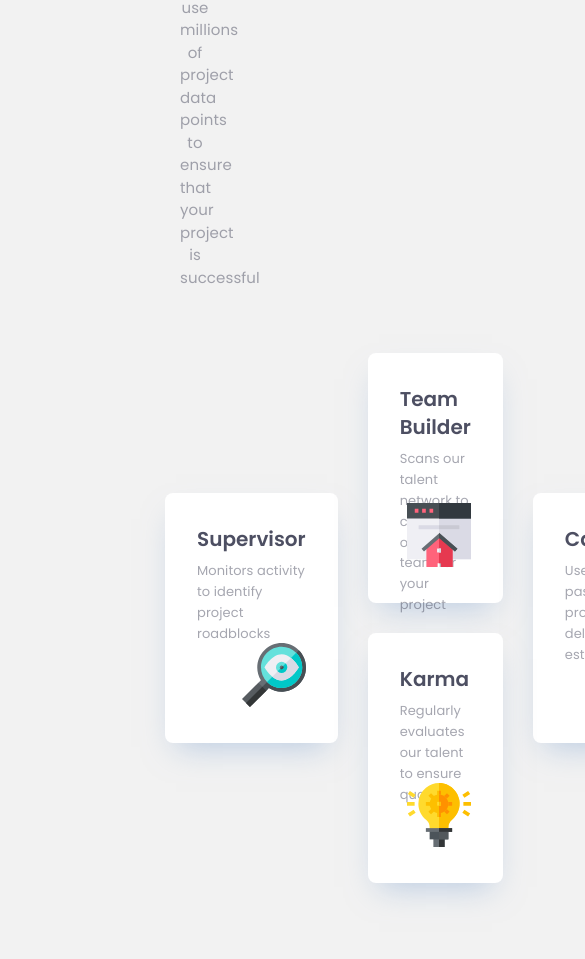
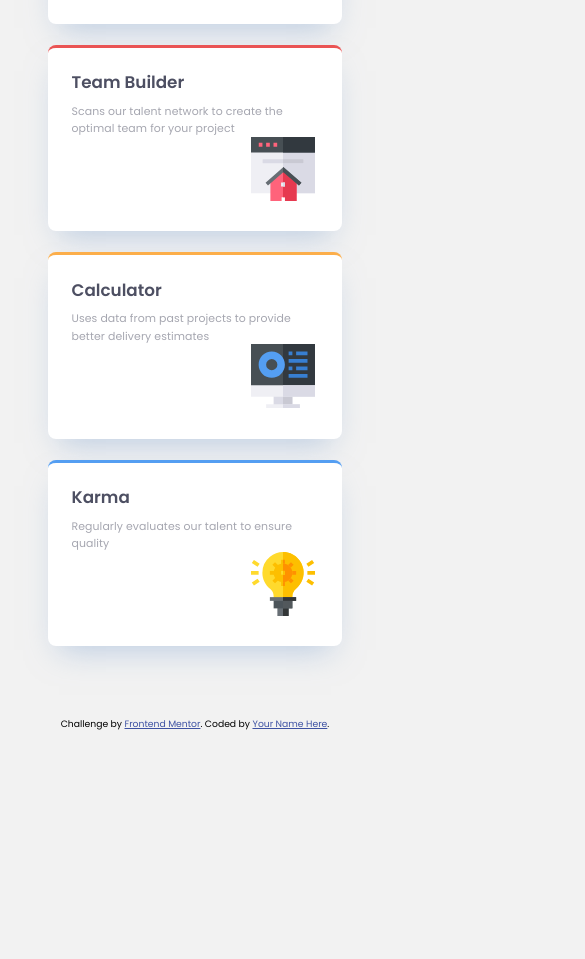
Before and after one commit to ssembatya-dennis/four-card-feature-section, a plain HTML site: page index.html in a window 390 px wide. Shown: the part 511-1470 px from the top of the page, 585 px wide, since content can reach past the window. After the commit the page ends 1242 px from the top, so only its background shows below. Drawn offline with Linux system fonts and the light colour scheme.

Commit message:
style(Body): add a media query to the section to make it mobile responsive.

```diff
--- a/css/base/_base.css
+++ b/css/base/_base.css
@@ -19,3 +19,9 @@ main {
   height: 100%;
   min-height: 95vh;
 }
+
+@media screen and (max-width: 425px) {
+  html {
+    font-size: 52.5%;
+  }
+}
--- a/css/base/_typography.css
+++ b/css/base/_typography.css
@@ -62,3 +62,15 @@ body {
 .attribution a {
   color: hsl(228, 45%, 44%);
 }
+
+@media screen and (max-width: 425px) {
+  .feature__paragraph {
+    width: 100%;
+    margin: 0 0 5.6rem;
+  }
+
+  .heading_primary {
+    font-size: 3.4rem;
+    margin-bottom: 1.6rem;
+  }
+}
--- a/css/component/_feature-card.css
+++ b/css/component/_feature-card.css
@@ -15,3 +15,11 @@
   right: 3.2rem;
   bottom: 3.2rem;
 }
+
+@media screen and (max-width: 425px) {
+  .feature__card {
+    width: 100%;
+    height: 22.2rem;
+    padding: 2.8rem;
+  }
+}
--- a/css/layout/_feature.css
+++ b/css/layout/_feature.css
@@ -20,14 +20,65 @@
 .feature__card--1 {
   grid-row: 1 / 3;
   margin: auto 0;
+  border-top: 3px solid #44d3d2;
+}
+
+.feature__card--2 {
+  border-top: 3px solid #ea5454;
 }
 
 .feature__card--3 {
   grid-row: 1 / 3;
   margin: auto 0;
+  border-top: 3px solid #fcae4a;
 }
 
 .feature__card--4 {
   grid-column: 2 / 3;
   grid-row: 2 / 3;
+  border-top: 3px solid #549ef2;
 }
+
+@media screen and (max-width: 425px) {
+  .feature__section {
+    width: 100%;
+    height: 100%;
+    padding: 8.5rem 3.2rem;
+  }
+
+  .feature__card-container {
+    grid-template-columns: 1fr;
+    column-gap: 0;
+    row-gap: 2.5rem;
+  }
+
+  .feature__card {
+    justify-self: center;
+  }
+
+  .feature__card--1 {
+    grid-column: 1 / 1;
+    grid-row: 1;
+    margin: 0;
+    border-top: 3px solid #44d3d2;
+  }
+
+  .feature__card--2 {
+    grid-column: 1 / 1;
+    grid-row: 2;
+    border-top: 3px solid #ea5454;
+  }
+
+  .feature__card--3 {
+    grid-column: 1 / 1;
+    grid-row: 3;
+    margin: 0;
+    border-top: 3px solid #fcae4a;
+  }
+
+  .feature__card--4 {
+    grid-column: 1 / 1;
+    grid-row: 4;
+    border-top: 3px solid #549ef2;
+  }
+}
```
